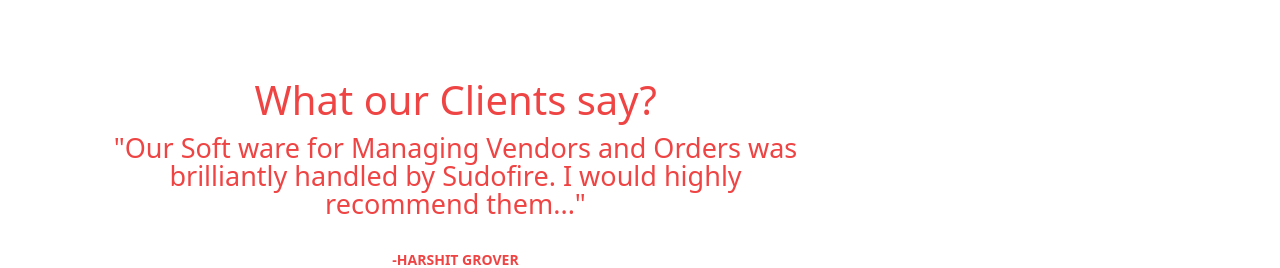
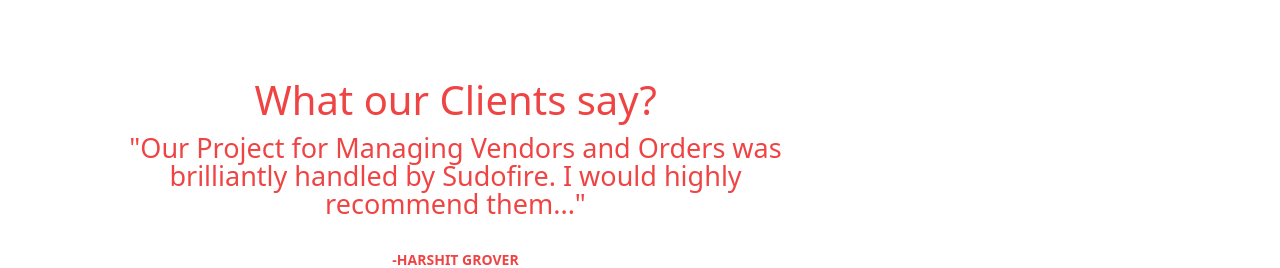
Before and after one commit to jha45507/sudofire_in, a Next.js app: page / in a window 1280 px wide. Shown: the part 2660-2928 px from the top of the page. Built offline with nearby package versions, Linux system fonts and the light colour scheme.

Commit message:
commit code

```diff
--- a/pages/index.js
+++ b/pages/index.js
@@ -349,7 +349,7 @@
                 <div className="overlay">
                   <div className="overlay-caption flex flex-col items-center">
                     <h5><span className="logo logo-small"> <Image className='' src={air2} alt='' /></span></h5>
-                    <p>Soft ware</p>
+                    <p>Website & ERP</p>
                   </div>
                 </div>
               </a>
@@ -371,7 +371,7 @@
                 <div className="overlay">
                   <div className="overlay-caption flex flex-col items-center">
                     <h5> <span className="logo"> <Image className='' src={bicycle2} alt='' /></span></h5>
-                    <p>Website & Soft ware</p>
+                    <p>Website & ERP</p>
                   </div>
                 </div>
               </a>
@@ -465,7 +465,7 @@
                 </SwiperSlide>
                 <SwiperSlide>
                   <div className='text-red-500'>
-                    <p className='md:text-[27px] text-lg'>"Our Soft ware for Managing Vendors and Orders was<br className='hidden md:block' />
+                    <p className='md:text-[27px] text-lg'>"Our Project for Managing Vendors and Orders was<br className='hidden md:block' />
                       brilliantly handled by Sudofire. I would highly<br className='hidden md:block' />
                       recommend them..."</p>
                     <p className='font-bold md:my-8 my-4 md:text-sm text-xs'>-HARSHIT GROVER<br />
```
